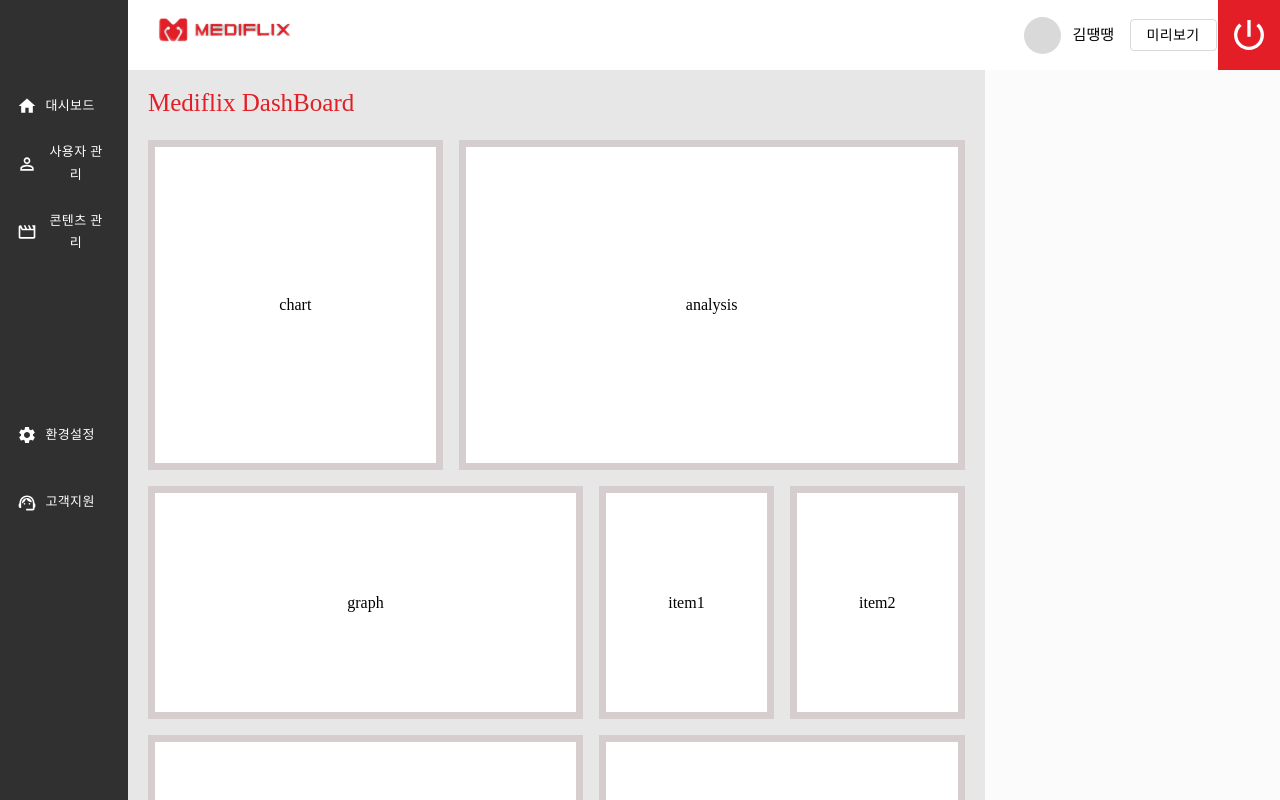
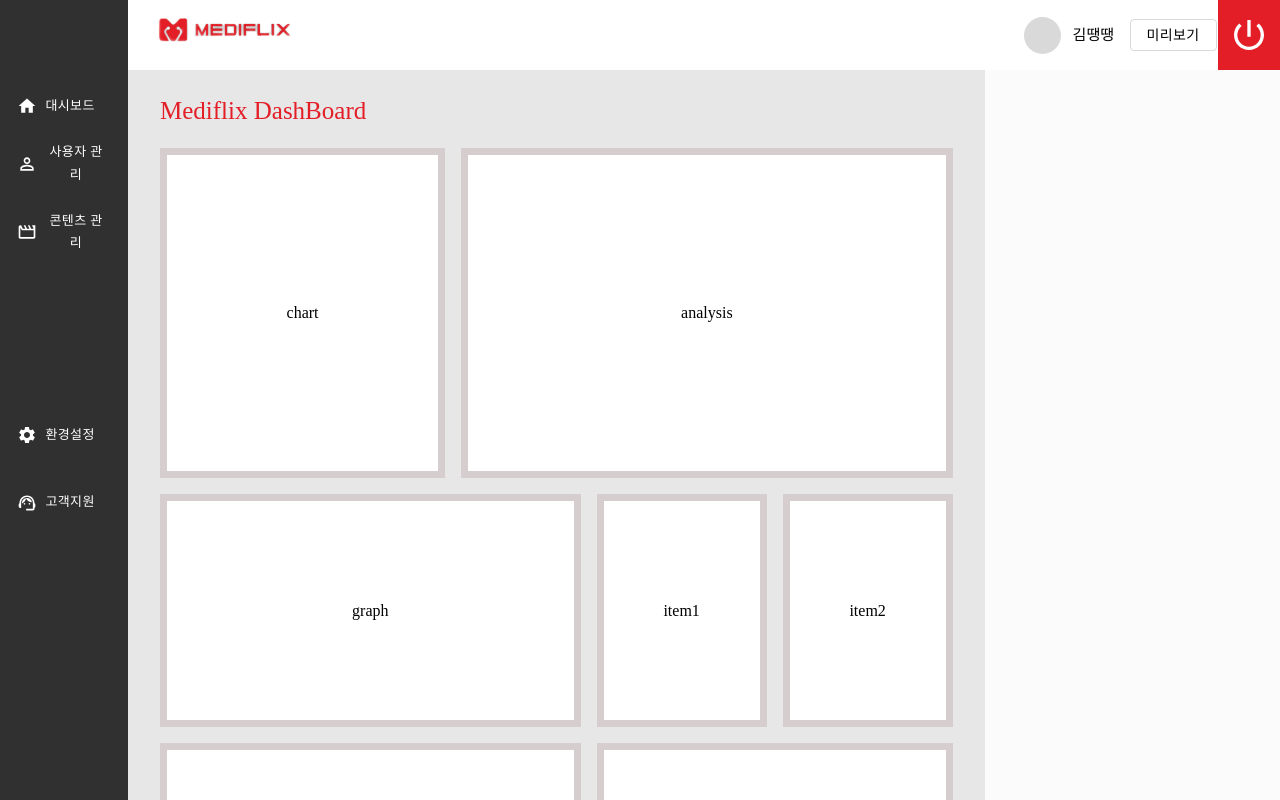
Before and after one commit to MEDIFLIX/ST_FE, a React (Create React App) app in the folder st_fe/: page /main in a window 1280 px wide. Shown: the top 800 px of the page. Built offline with nearby package versions, Linux system fonts and the light colour scheme; a web font is replaced by a local one.

Commit message:
refactor : 마진패딩변경

```diff
--- a/st_fe/src/pages/MainPage/MainPage.tsx
+++ b/st_fe/src/pages/MainPage/MainPage.tsx
@@ -33,8 +33,8 @@ const MemoContainer = styled.section`
 const Title = styled.div`
   color: #e31e26;
   font-size: 25px;
-  margin-top: 20px;
-  margin-left: 20px;
+  margin-top: 28px;
+  margin-left: 32px;
   height: 50px;
 `;
 
@@ -55,8 +55,8 @@ const ContentGridBox = styled.div`
   display: grid;
   position: relative;
   height: calc(100% - 96px);
-  margin-left: 20px;
-  margin-right: 20px;
+  margin-left: 32px;
+  margin-right: 32px;
   margin-bottom: 26px;
   grid-gap: 16px;
 
```
